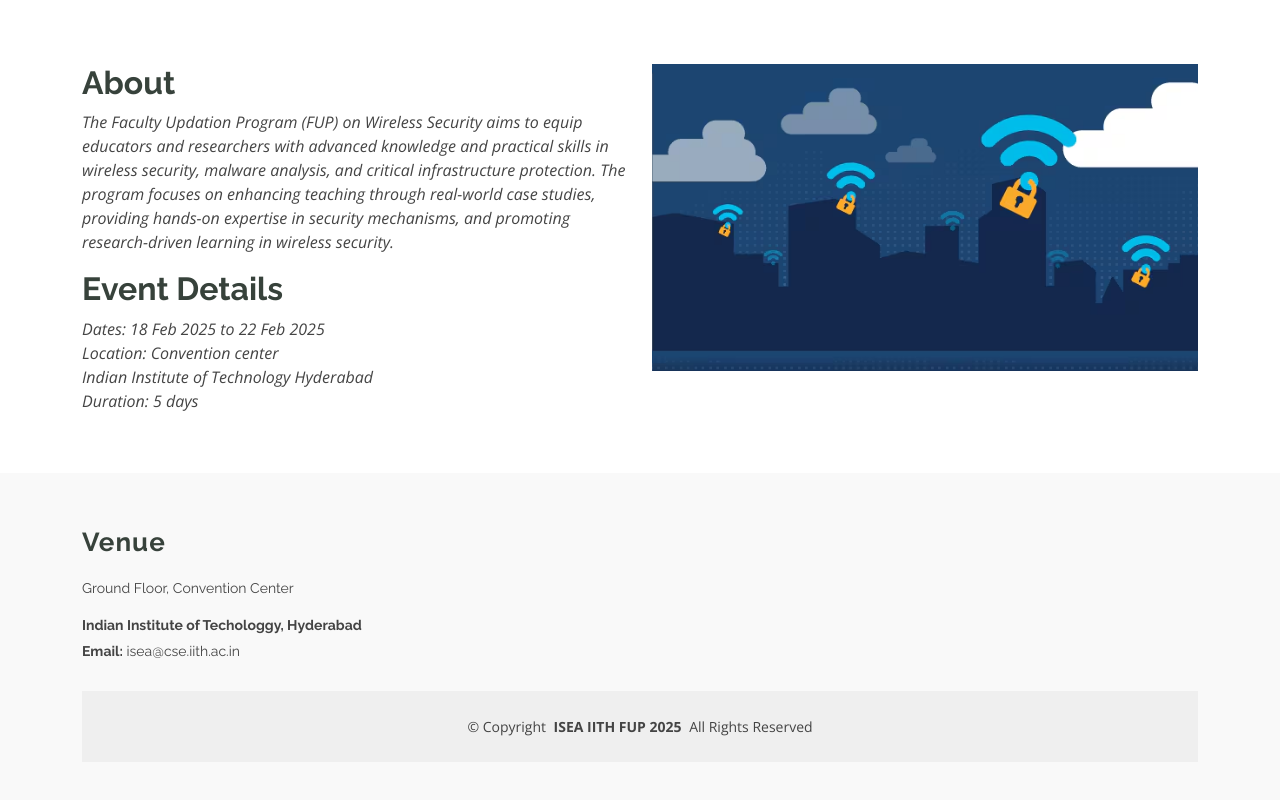
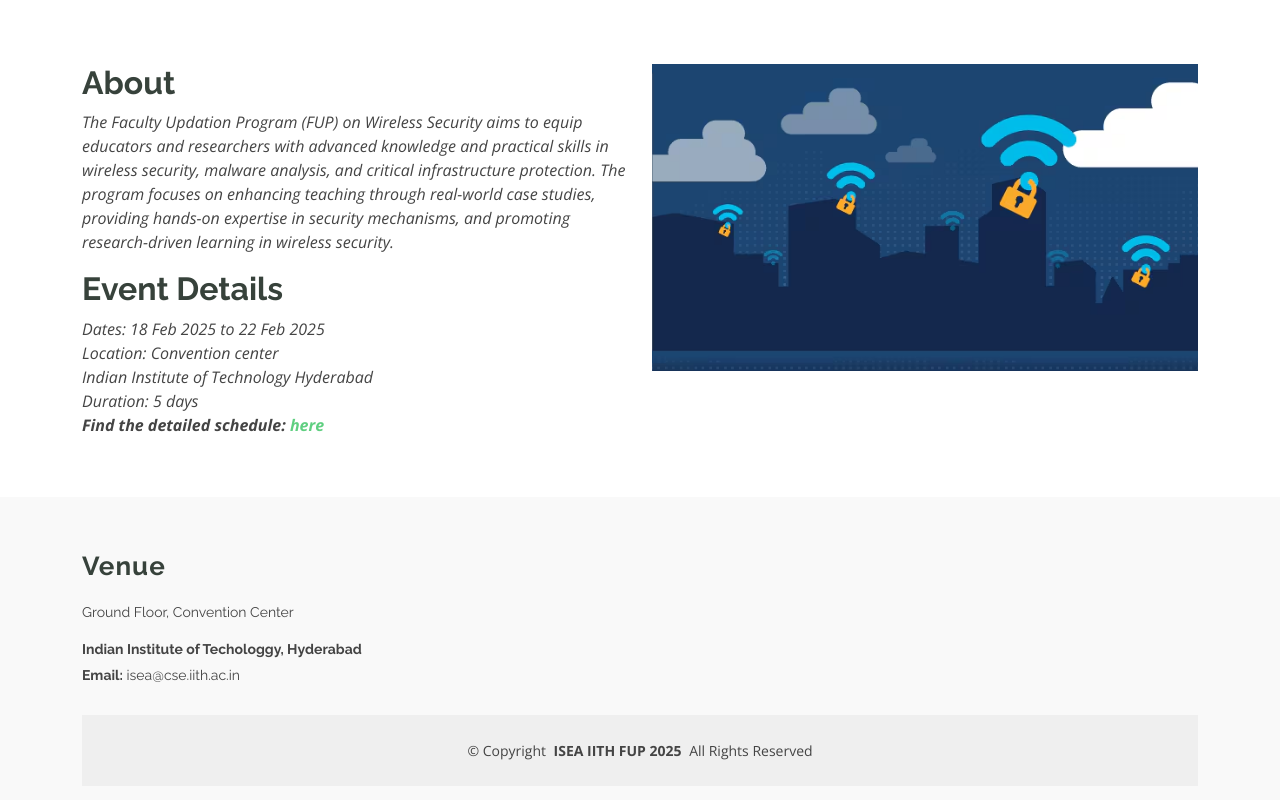
Before and after one commit to isea-3-iith/FUP-2025, a plain HTML site: page ISEA IITH FUP 2025/index.html in a window 1280 px wide. Shown: the part 697-1497 px from the top of the page. Drawn offline with nearby package versions, Linux system fonts and the light colour scheme.

Commit message:
added bootcamp schedule

```diff
--- a/ISEA IITH FUP 2025/index.html
+++ b/ISEA IITH FUP 2025/index.html
@@ -96,6 +96,8 @@
           Dates: 18 Feb 2025 to 22 Feb 2025 <br>
           Location: Convention center<br>Indian Institute of Technology Hyderabad <br>
           Duration: 5 days
+          <br>
+          <strong>Find the detailed schedule: <em><a href="https://docs.google.com/document/d/e/2PACX-1vS0HxHmSUj-y8p1cLjoumNHnjGeg33OzK_EaBwiJQJLal5rivzZ9T4Kn5Zszw1f7NoK3Ujx4I1Xz66M/pub">here</a></em></strong>
             </p>
           </div>
 
```
